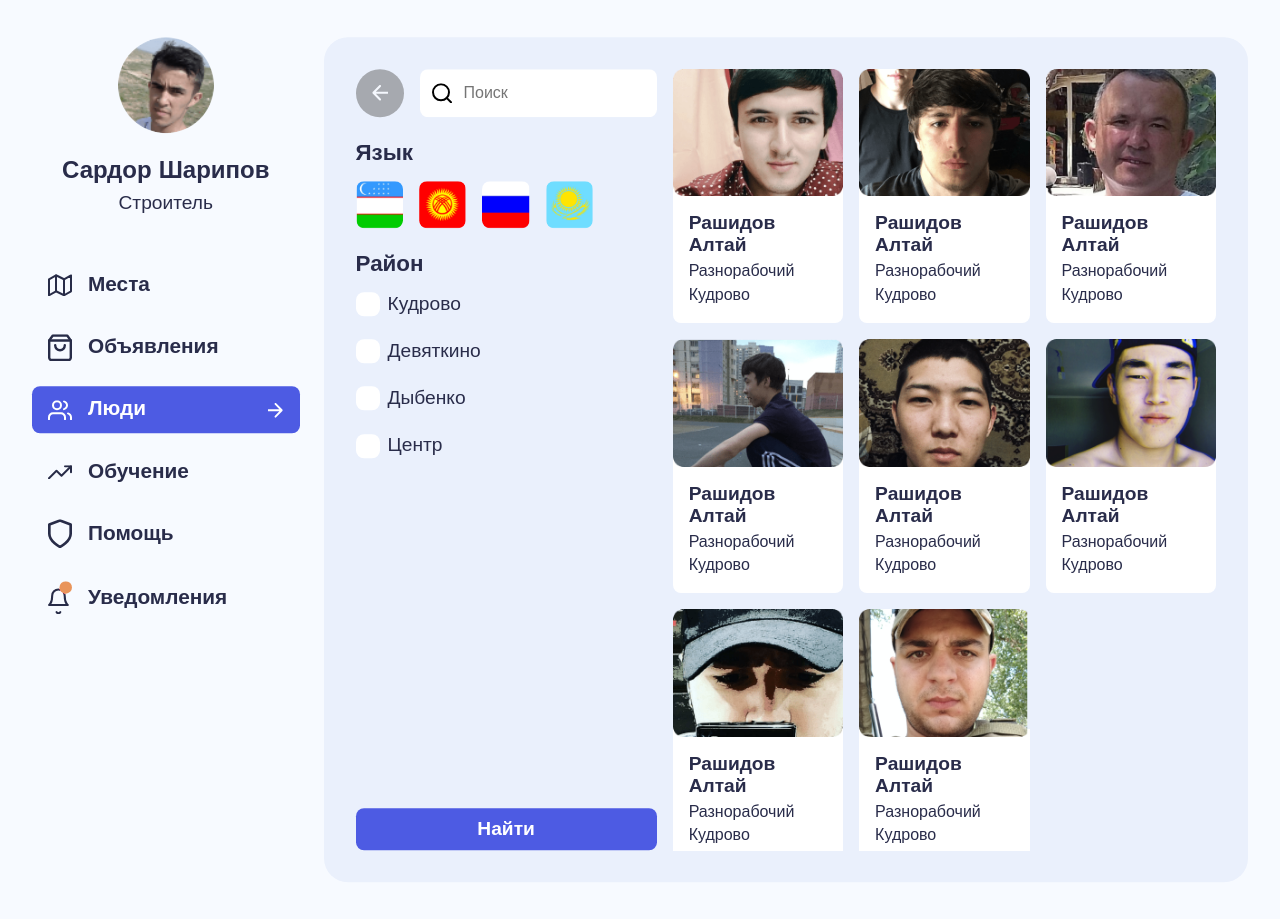
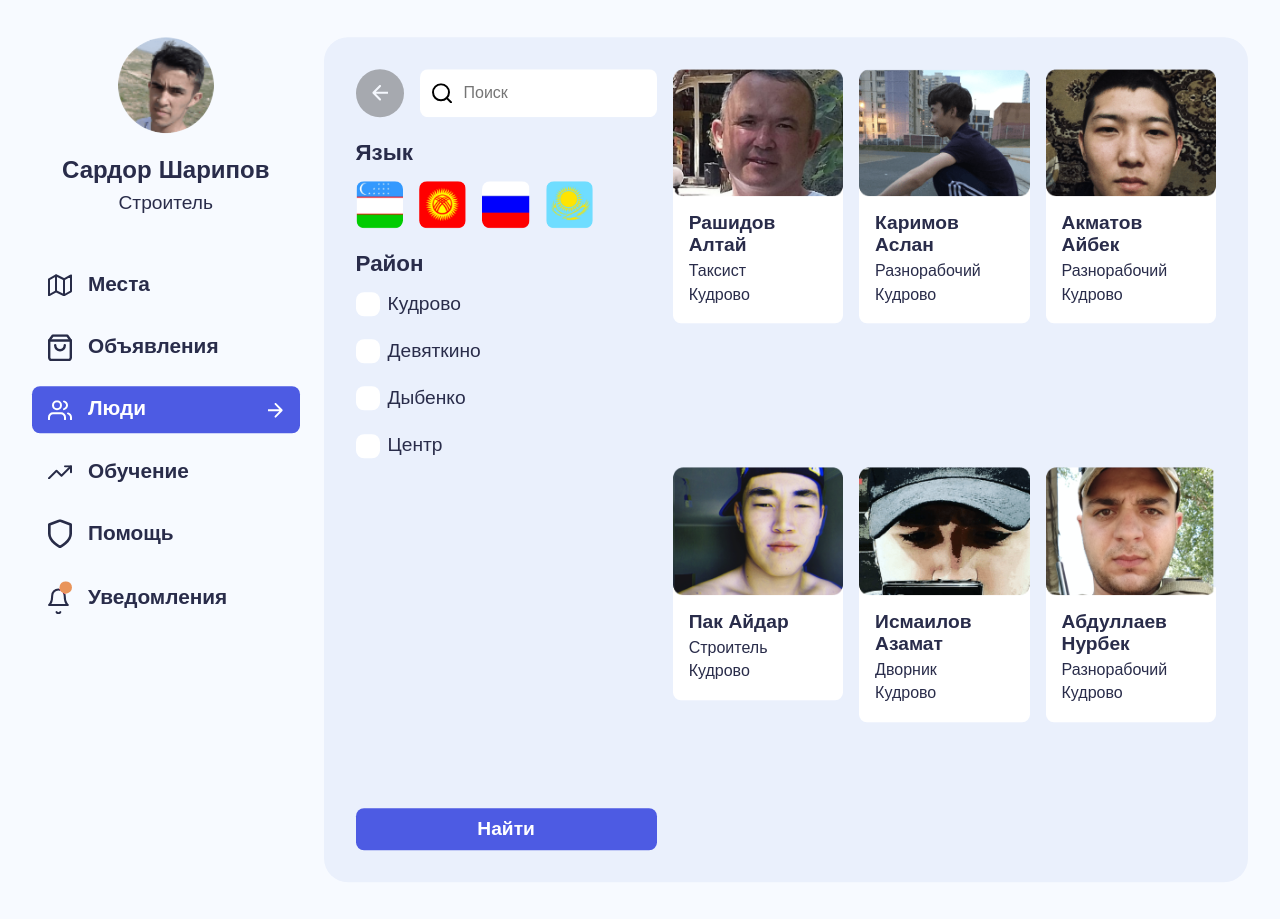
Before and after one commit to PPnP/LaborHack, a Python web app: template app/templates/search.html in a window 1280 px wide. Run offline with Jinja, Linux system fonts and the light colour scheme; the template is opened without the code that fills it, so the values that code supplies are empty; some libraries are stand-ins or nearby versions.

Commit message:
to add people data

```diff
--- a/app/templates/search/people.html
+++ b/app/templates/search/people.html
@@ -1,31 +1,23 @@
-{% with name="Рашидов Алтай", image='images/people/1.png', occupation='Разнорабочий', location='Кудрово', language="uz" %}
+{% with name="Рашидов Алтай", image='images/people/3.png', occupation='Таксист', location='Кудрово', language="uz" %}
 {% include "blocks/person_card.html" %}
 {% endwith %}
 
-{% with name="Рашидов Алтай", image='images/people/2.png', occupation='Разнорабочий', location='Кудрово', language="uz" %}
+{% with name="Каримов Аслан", image='images/people/4.png', occupation='Разнорабочий', location='Кудрово', language="uz" %}
 {% include "blocks/person_card.html" %}
 {% endwith %}
 
-{% with name="Рашидов Алтай", image='images/people/3.png', occupation='Разнорабочий', location='Кудрово', language="uz" %}
+{% with name="Акматов Айбек", image='images/people/5.png', occupation='Разнорабочий', location='Кудрово', language="tj" %}
 {% include "blocks/person_card.html" %}
 {% endwith %}
 
-{% with name="Рашидов Алтай", image='images/people/4.png', occupation='Разнорабочий', location='Кудрово', language="uz" %}
+{% with name="Пак Айдар", image='images/people/6.png', occupation='Строитель', location='Кудрово', language="kz" %}
 {% include "blocks/person_card.html" %}
 {% endwith %}
 
-{% with name="Рашидов Алтай", image='images/people/5.png', occupation='Разнорабочий', location='Кудрово', language="uz" %}
+{% with name="Исмаилов Азамат", image='images/people/7.png', occupation='Дворник', location='Кудрово', language="kz" %}
 {% include "blocks/person_card.html" %}
 {% endwith %}
 
-{% with name="Рашидов Алтай", image='images/people/6.png', occupation='Разнорабочий', location='Кудрово', language="uz" %}
+{% with name="Абдуллаев Нурбек", image='images/people/8.png', occupation='Разнорабочий', location='Кудрово', language="tj" %}
 {% include "blocks/person_card.html" %}
 {% endwith %}
-
-{% with name="Рашидов Алтай", image='images/people/7.png', occupation='Разнорабочий', location='Кудрово', language="uz" %}
-{% include "blocks/person_card.html" %}
-{% endwith %}
-
-{% with name="Рашидов Алтай", image='images/people/8.png', occupation='Разнорабочий', location='Кудрово', language="uz" %}
-{% include "blocks/person_card.html" %}
-{% endwith %}
```
